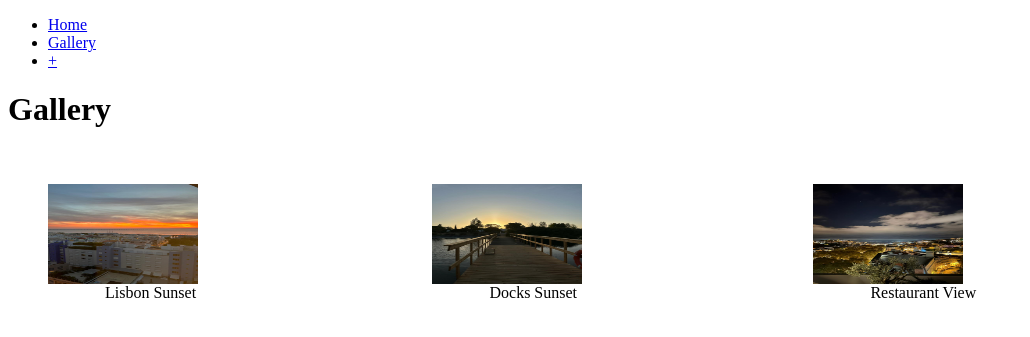
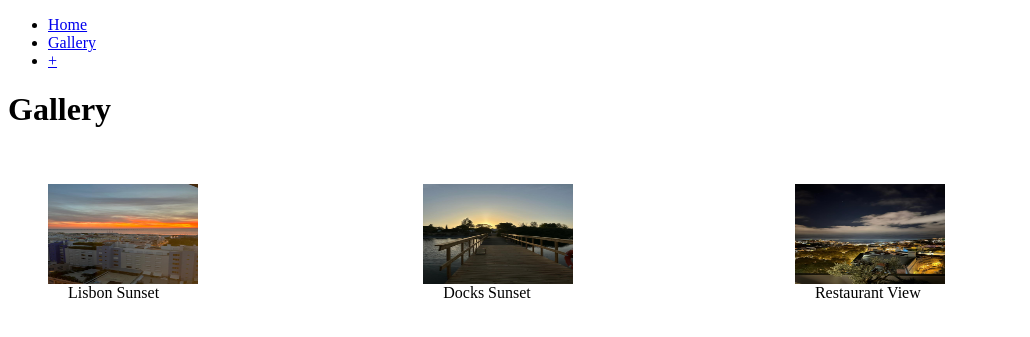
Before and after one commit to Pedroamurta/CSIA, a Django app: page /gallery/ in a window 1280 px wide. Shown: the top 337 px of the page, without its empty margins (0-1030 px from the left). Run offline with Django 4.2, Linux system fonts and the light colour scheme; data comes from the database, SQL or seed files in the repository; both versions use the stored data as it was after the commit.

Commit message:
Adding images

```diff
--- a/gallery/static/style.css
+++ b/gallery/static/style.css
@@ -7,6 +7,6 @@
 
 }
 figcaption{
-    padding-left: 57px;
+    padding-left: 20px;
     padding-right: 57px;
 }
```
Also changed, not shown: db.sqlite3, media/WhatsApp_Image_2023-12-16_at_09.42.52.jpeg (added), media/WhatsApp_Image_2023-12-16_at_09.50.08.jpeg (added), media/WhatsApp_Image_2023-12-16_at_09.50.25.jpeg (added).
